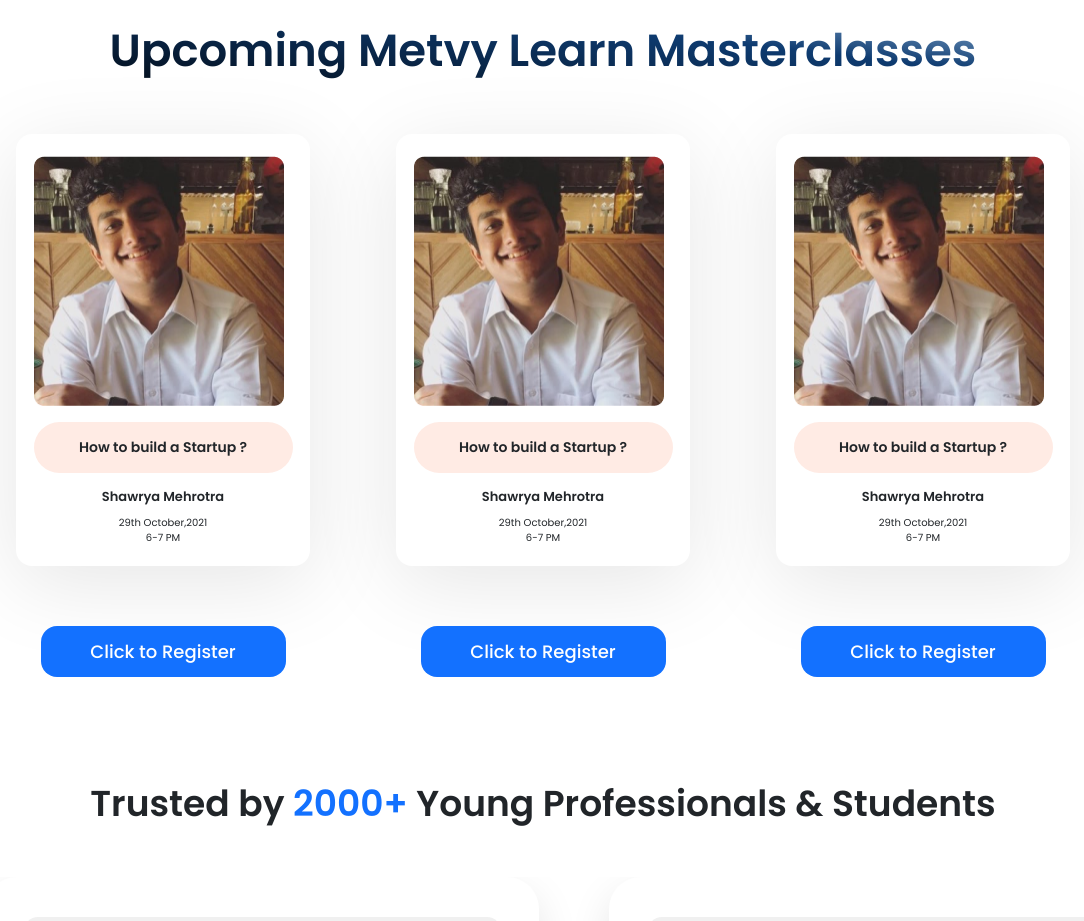
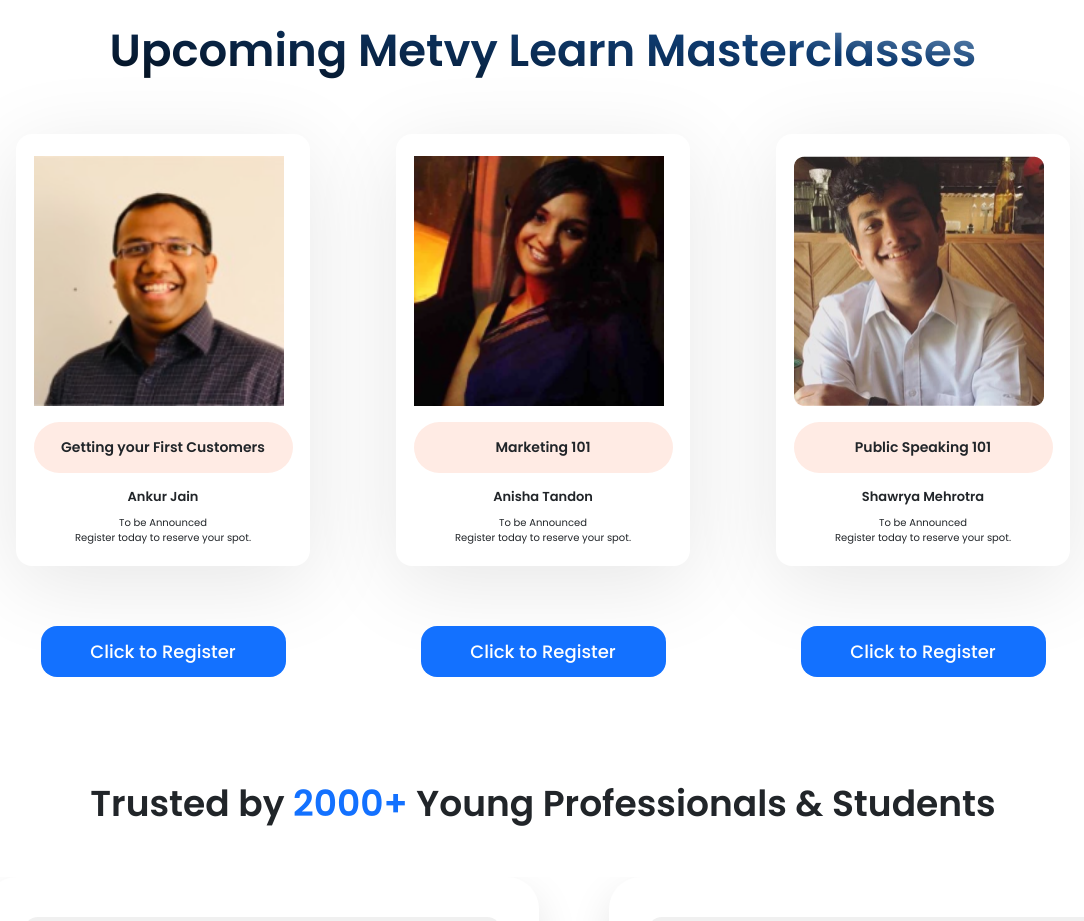
Before and after one commit to rish6696/next-metvy, a Next.js app: page / in a window 1280 px wide. Shown: the part 2160-3081 px from the top of the page, without its empty margins (97-1181 px from the left). Built offline with nearby package versions, Linux system fonts and the light colour scheme.

Commit message:
fixed master class data and date prefix

```diff
--- a/src/screens/LandingV2/LandingV2.tsx
+++ b/src/screens/LandingV2/LandingV2.tsx
@@ -57,26 +57,29 @@
 
     const masterClasses = [
         {
-            imgName: 'Shawrya.png',
-            title: 'How to build a Startup ?',
-            name: 'Shawrya Mehrotra',
-            date: '29th October,2021',
-            time: '6-7 PM'
+            imgName: 'ankur_img.png',
+            title: 'Getting your First Customers',
+            name: 'Ankur Jain',
+            date: 'To be Announced',
+            time: 'Register today to reserve your spot.',
+            registerLink :  'https://fzuiq327sni.typeform.com/metvysessions'
+        },
+        {
+            imgName: 'anisha_img.png',
+            title: 'Marketing 101',
+            name: 'Anisha Tandon',
+            date: 'To be Announced',
+            time: 'Register today to reserve your spot.',
+            registerLink :  'https://fzuiq327sni.typeform.com/metvysessions'
         },
         {
             imgName: 'Shawrya.png',
-            title: 'How to build a Startup ?',
+            title: 'Public Speaking 101',
             name: 'Shawrya Mehrotra',
-            date: '29th October,2021',
-            time: '6-7 PM'
+            date: 'To be Announced',
+            time: 'Register today to reserve your spot.',
+            registerLink :  'https://fzuiq327sni.typeform.com/metvysessions'
         },
-        {
-            imgName: 'Shawrya.png',
-            title: 'How to build a Startup ?',
-            name: 'Shawrya Mehrotra',
-            date: '29th October,2021',
-            time: '6-7 PM'
-        }
     ];
 
     const getAdvertisementTextAndStatistics = () => {
@@ -1290,7 +1293,7 @@
                                 <Row>
                                     {masterClasses.map((masterClass) => {
                                         return (
-                                            <Col style={{ marginTop: '50px' }}>
+                                            <Col onClick={()=>window.open(masterClass.registerLink)} style={{ marginTop: '50px',cursor:'pointer' }}>
                                                 {/* master-class-card-box-wih apply button */}
                                                 <FLexLayout
                                                     alignItem="center"
```
Also changed, not shown: src/screens/EnrollScreen/EnrollScreen.tsx (+8 -1 lines).
